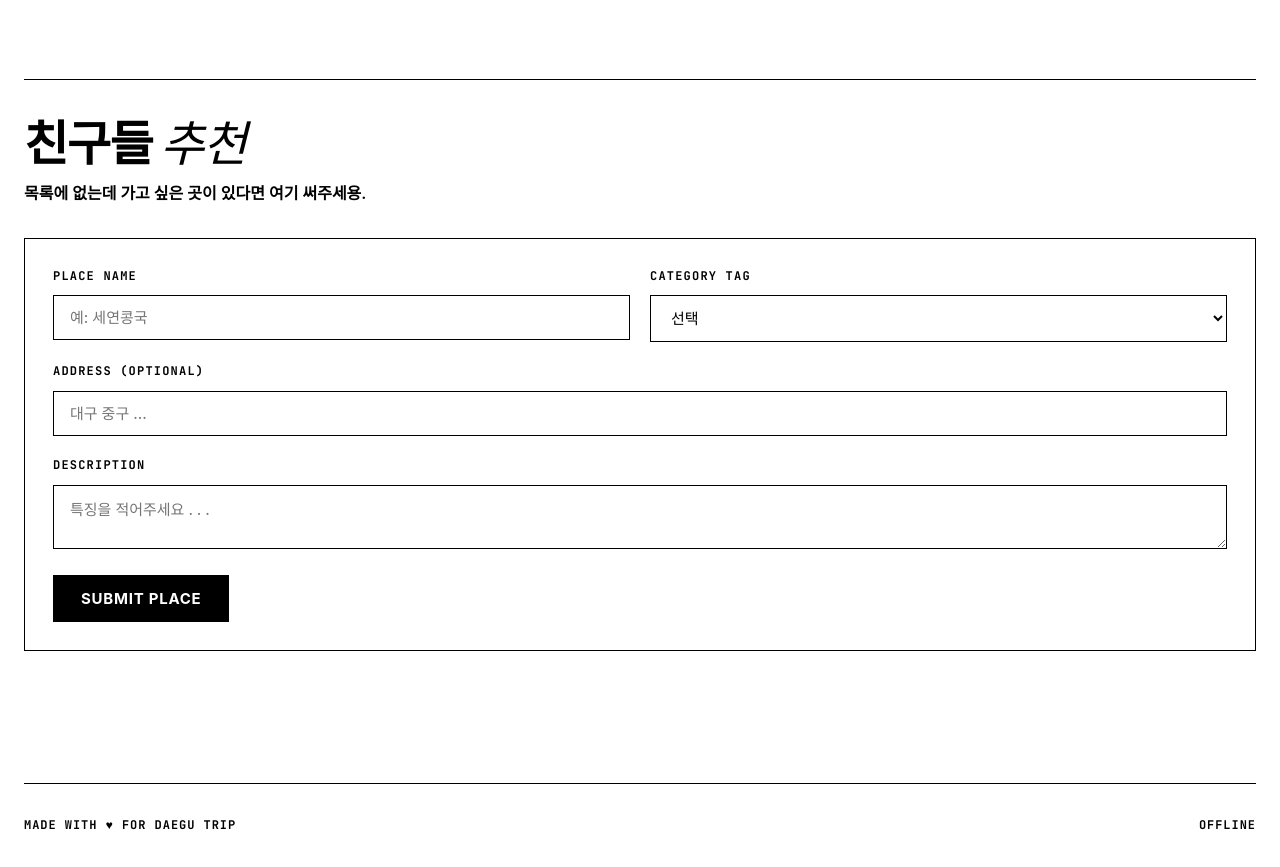
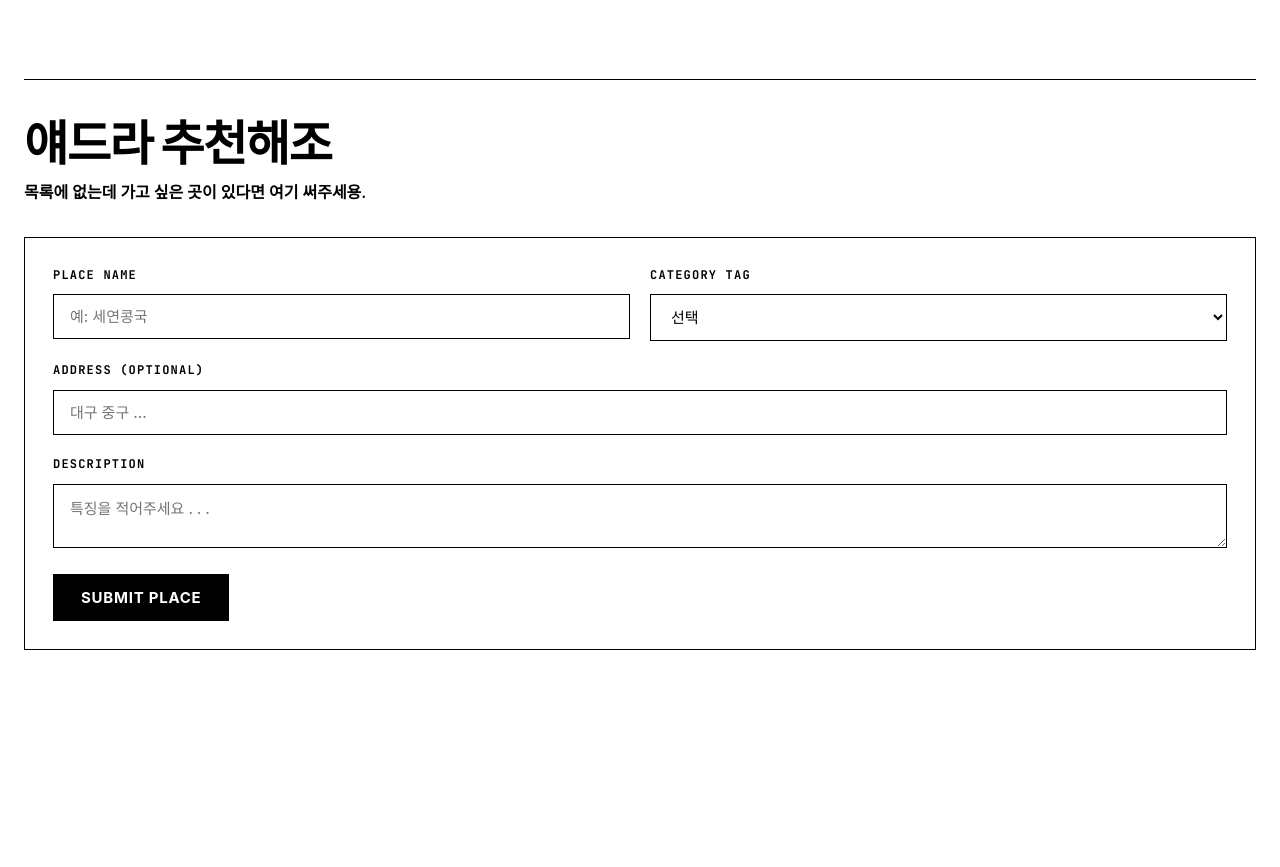
Before and after one commit to bini233/-, a plain HTML site: page index.html in a window 1280 px wide. Shown: the part 1275-2142 px from the top of the page. After the commit the page ends 2037 px from the top, so only its background shows below. Drawn offline with nearby package versions, Linux system fonts and the light colour scheme; a web font is replaced by a local one.

Commit message:
Modify suggest section header and remove footer
Updated section header and removed footer.

```diff
--- a/index.html
+++ b/index.html
@@ -661,7 +661,7 @@
     </div>
 
     <section class="suggest-section">
-      <h2>친구들 <span class="accent">추천</span></h2>
+      <h2>얘드라 추천해조</h2>
       <p class="subtitle">목록에 없는데 가고 싶은 곳이 있다면 여기 써주세용.</p>
 
       <div class="suggest-form">
@@ -697,10 +697,6 @@
       <div class="suggestions-list" id="suggestionsList"></div>
     </section>
 
-    <footer>
-      <span>MADE WITH ♥ FOR DAEGU TRIP</span>
-      <span id="syncStatus">OFFLINE</span>
-    </footer>
   </div>
 
   <div class="toast" id="toast"></div>
```
